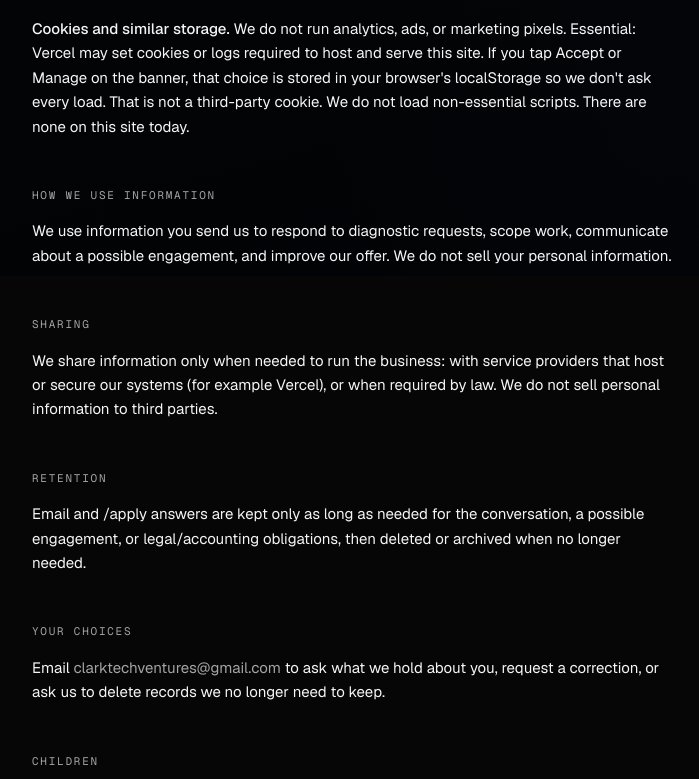
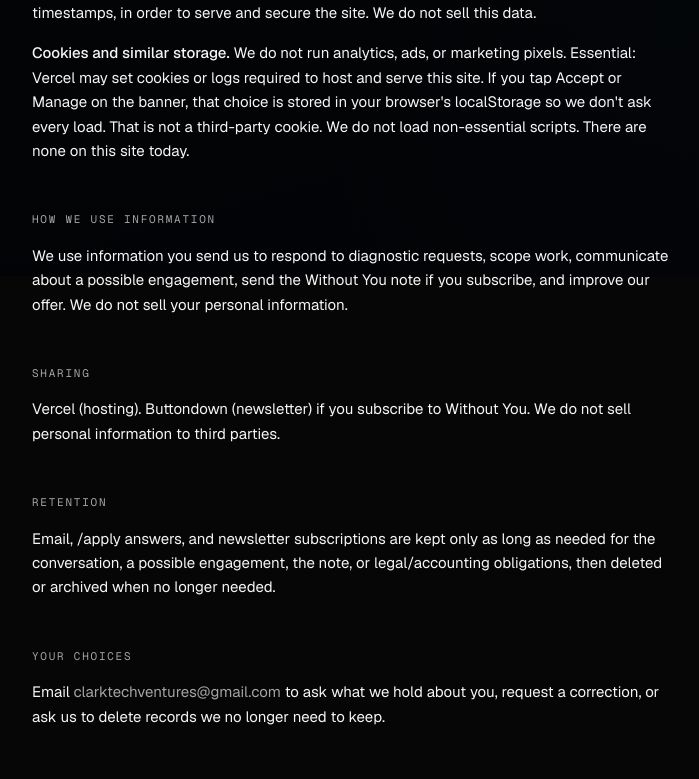
Before and after one commit to Josefusan/mygrokflow, a Next.js app: page /privacy in a window 1280 px wide. Shown: the part 820-1599 px from the top of the page, without its empty margins (288-987 px from the left). Built offline with nearby package versions, Linux system fonts and the light colour scheme.

Commit message:
Mount Without You after close; name Buttondown in privacy

```diff
--- a/app/privacy/page.tsx
+++ b/app/privacy/page.tsx
@@ -82,7 +82,8 @@ export default function PrivacyPage() {
             your answers: role, workflow, who does it today, price lane, whether
             you are the decision-maker, what you need, and the contact channel
             plus handle or email you gave. Submit sends that to{" "}
-            {DIAGNOSTIC_EMAIL}.
+            {DIAGNOSTIC_EMAIL}. If you subscribe to Without You, we receive the
+            email address you enter.
           </p>
           <p className="mt-4 text-[15px] leading-relaxed">
             <span className="font-medium">Technical information.</span> Our
@@ -106,27 +107,27 @@ export default function PrivacyPage() {
           <h2 className={sectionLabel}>How we use information</h2>
           <p className="mt-4 text-[15px] leading-relaxed">
             We use information you send us to respond to diagnostic requests,
-            scope work, communicate about a possible engagement, and improve our
-            offer. We do not sell your personal information.
+            scope work, communicate about a possible engagement, send the
+            Without You note if you subscribe, and improve our offer. We do not
+            sell your personal information.
           </p>
         </section>
 
         <section className="mt-12">
           <h2 className={sectionLabel}>Sharing</h2>
           <p className="mt-4 text-[15px] leading-relaxed">
-            We share information only when needed to run the business: with
-            service providers that host or secure our systems (for example
-            Vercel), or when required by law. We do not sell personal
-            information to third parties.
+            Vercel (hosting). Buttondown (newsletter) if you subscribe to
+            Without You. We do not sell personal information to third parties.
           </p>
         </section>
 
         <section className="mt-12">
           <h2 className={sectionLabel}>Retention</h2>
           <p className="mt-4 text-[15px] leading-relaxed">
-            Email and /apply answers are kept only as long as needed for the
-            conversation, a possible engagement, or legal/accounting
-            obligations, then deleted or archived when no longer needed.
+            Email, /apply answers, and newsletter subscriptions are kept only as
+            long as needed for the conversation, a possible engagement, the
+            note, or legal/accounting obligations, then deleted or archived when
+            no longer needed.
           </p>
         </section>
 
--- a/components/landing.tsx
+++ b/components/landing.tsx
@@ -9,6 +9,7 @@ import {
 import { Separator } from "@/components/ui/separator";
 import { FooterContacts } from "@/components/footer-contacts";
 import { LeadChat } from "@/components/lead-chat";
+import { Newsletter } from "@/components/newsletter";
 import {
   APPLY_PATH,
   PROMISE,
@@ -236,6 +237,10 @@ export function Landing() {
 
         <Separator />
 
+        <Newsletter />
+
+        <Separator />
+
         <LeadChat />
       </main>
 
```
